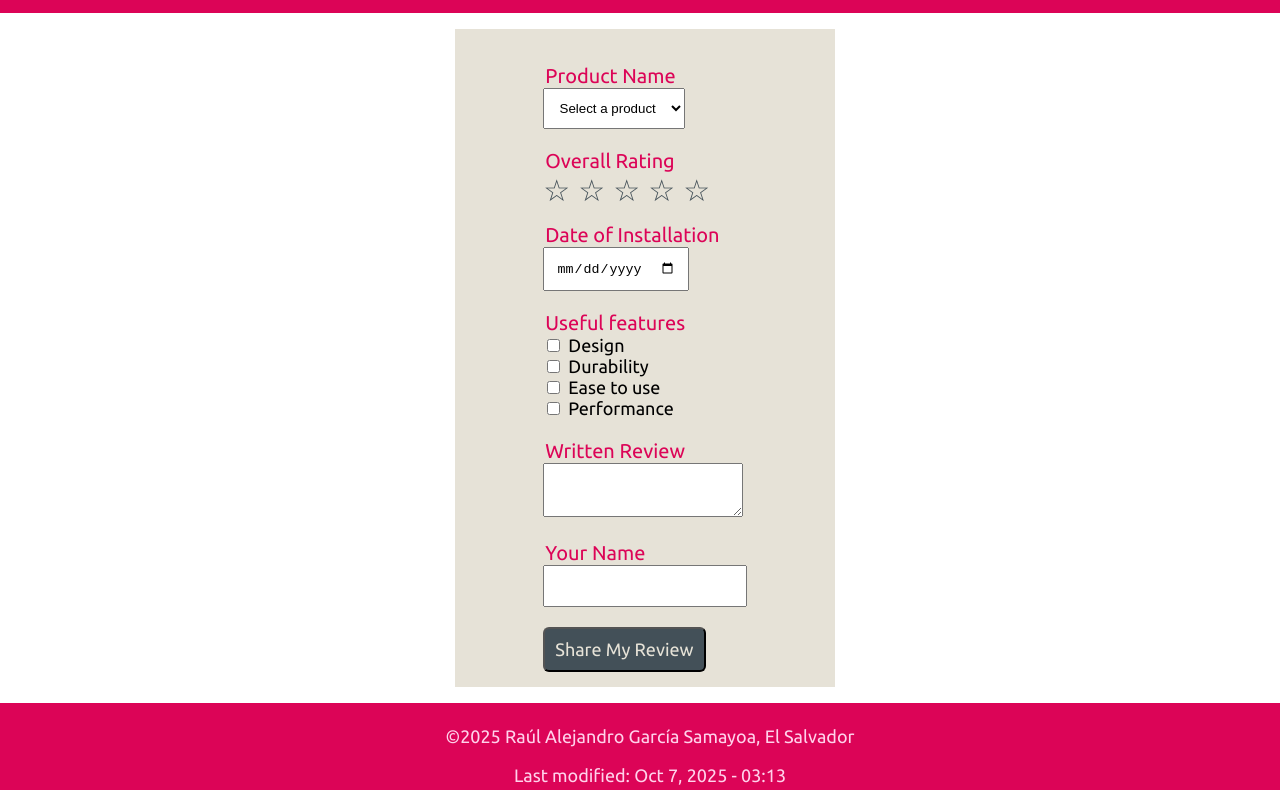
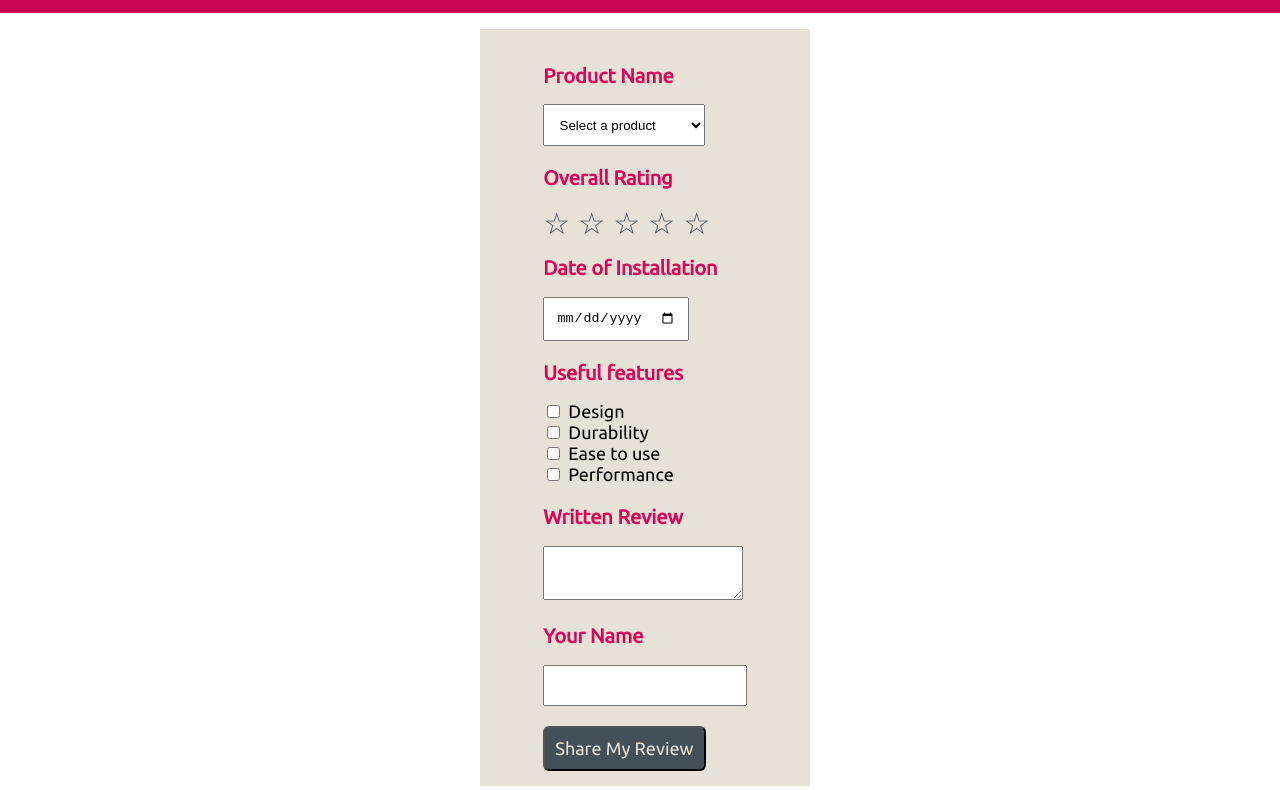
Before and after one commit to raulgarcia99/wdd131, a plain HTML site: page form.html in a window 1280 px wide. Shown: the part 92-882 px from the top of the page. Drawn offline with Linux system fonts and the light colour scheme.

Commit message:
Form arrangement

```diff
--- a/form.html
+++ b/form.html
@@ -21,14 +21,14 @@
     <main>
         <div class="form-box">
             <form method="get" action="review.html">
-                <legend>Product Name</legend>
+                <h2>Product Name</h2>
                 <label>
                     <select name="product" id="product" required>
-                    <option value="" disabled selected>Select a product</option>
+
                     </select>
                 </label>
 
-                <legend>Overall Rating</legend>
+                <h2>Overall Rating</h2>
                     <div class="stars">
                         <input type="radio" id="five-stars" name="rating" value="5" required>
                         <label for="five-stars"></label>
@@ -41,19 +41,19 @@
                         <input type="radio" id="one-star" name="rating" value="1" required>
                         <label for="one-star"></label>
                     </div>
-                <legend>Date of Installation</legend>
+                <h2>Date of Installation</h2>
                 <label><input type="date" name="installationDate" id="installationDate" required></label>
 
-                <legend>Useful features</legend>
+                <h2>Useful features</h2>
                 <label><input type="checkbox" name="features" id="design" value="yes">Design</label>
                 <label><input type="checkbox" name="features" id="durability" value="yes">Durability</label>
                 <label><input type="checkbox" name="features" id="ease-to-use" value="yes">Ease to use</label>
                 <label><input type="checkbox" name="features" id="performance" value="yes">Performance</label>
 
-                <legend>Written Review</legend>
+                <h2>Written Review</h2>
                 <textarea name="review" id="review"></textarea>
 
-                <legend>Your Name</legend>
+                <h2>Your Name</h2>
                 <input type="text" name="username" id="username">
 
                 <input type="submit" value="Share My Review">
--- a/scripts/form.js
+++ b/scripts/form.js
@@ -1,3 +1,52 @@
+const products = [
+  {
+    id: "fc-1888",
+    name: "flux capacitor",
+    averagerating: 4.5
+  },
+  {
+    id: "fc-2050",
+    name: "power laces",
+    averagerating: 4.7
+  },
+  {
+    id: "fs-1987",
+    name: "time circuits",
+    averagerating: 3.5
+  },
+  {
+    id: "ac-2000",
+    name: "low voltage reactor",
+    averagerating: 3.9
+  },
+  {
+    id: "jj-1969",
+    name: "warp equalizer",
+    averagerating: 5.0
+  }
+];
+
+createOption (products)
+
+function convertCapital (text) {
+    return text.charAt(0).toUpperCase() + text.slice(1);
+}
+
+function createOption (products) {
+    document.querySelector("#product").innerHTML =
+        '<option value="" disabled selected>Select a product</option>';
+    products.forEach(product => {
+        let option = document.createElement("option");
+
+        option.textContent = convertCapital(product.name);
+
+        option.setAttribute("value", product.id)
+
+        document.querySelector("#product").appendChild(option);
+
+    });
+}
+
 const currentyear = document.querySelector("#currentyear");
 today = new Date()
 currentyear.innerHTML = `©${today.getFullYear()}`;
--- a/styles/form.css
+++ b/styles/form.css
@@ -1,8 +1,9 @@
 :root {
-    --primary-color: #DC0457;
+    --primary-color: #c90751;
     --secondary-color: #E6E2D7;
     --accent1-color: #435058;
-    --accent2-color: #FFD2EB;
+    --accent2-color: #fddeef;
+    --special-darkcolor: #DC0457;
     --header-font: 400 35px "Bree Serif", serif;
     --text-font: 400 18px "Ubuntu", sans-serif;
 }
@@ -32,7 +33,8 @@ main {
 
 .form-box {
     background-color: var(--secondary-color);
-    width: 350px;
+    width: 100%;
+    max-width: 300px;
     justify-items: center;
     padding: 15px;
 }
@@ -41,10 +43,10 @@ label {
     display: block;
 }
 
-legend {
+h2 {
     margin-top: 20px;
     font-size: 20px;
-    color: var(--primary-color);
+    color: var(--special-darkcolor);
 }
 
 input, select, textarea {
```
Also changed, not shown: review.html (+32 -0 lines), scripts/review.js (added, +25 -0 lines).
